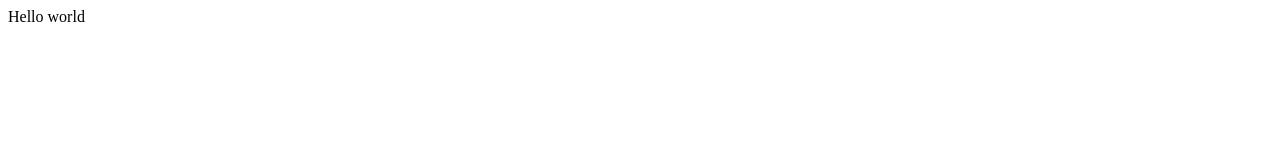
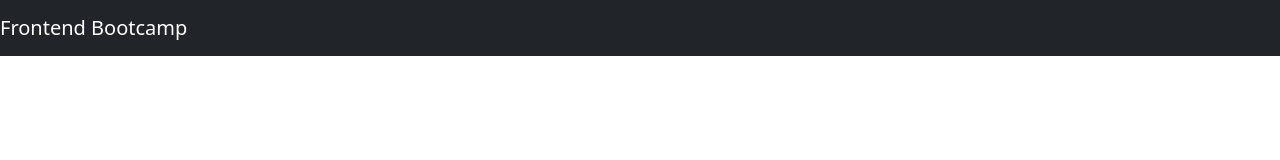
Before and after one commit to Raven-Chamber-Coding/M02TutorialLandis, a plain HTML site: page index.html in a window 1280 px wide. Drawn offline with nearby package versions, Linux system fonts and the light colour scheme.

Commit message:
Added emmet and bootstrap. Also at 9:31 in video.

```diff
--- a/index.html
+++ b/index.html
@@ -5,12 +5,18 @@
   <meta charset="utf-8">
   <meta name="viewport" content="width=device-width">
   <title>replit</title>
+  <link href="https://cdn.jsdelivr.net/npm/bootstrap@5.0.2/dist/css/bootstrap.min.css" rel="stylesheet" integrity="sha384-EVSTQN3/azprG1Anm3QDgpJLIm9Nao0Yz1ztcQTwFspd3yD65VohhpuuCOmLASjC" crossorigin="anonymous">
+
   <link href="style.css" rel="stylesheet" type="text/css" />
 </head>
 
 <body>
-  Hello world
+  <nav class="navbar navbar-expand-lg bg-dark navbar-dark">
+    <a href="#" class="navbar-brand">Frontend Bootcamp</a>
+  </nav>
   <script src="https://cdnjs.cloudflare.com/ajax/libs/emmet/2.3.6/emmet.cjs.js"></script>
+  <script src="https://cdn.jsdelivr.net/npm/bootstrap@5.0.2/dist/js/bootstrap.bundle.min.js" integrity="sha384-MrcW6ZMFYlzcLA8Nl+NtUVF0sA7MsXsP1UyJoMp4YLEuNSfAP+JcXn/tWtIaxVXM" crossorigin="anonymous"></script>
+
 <script src="script.js"></script>
 
  <!--
```
